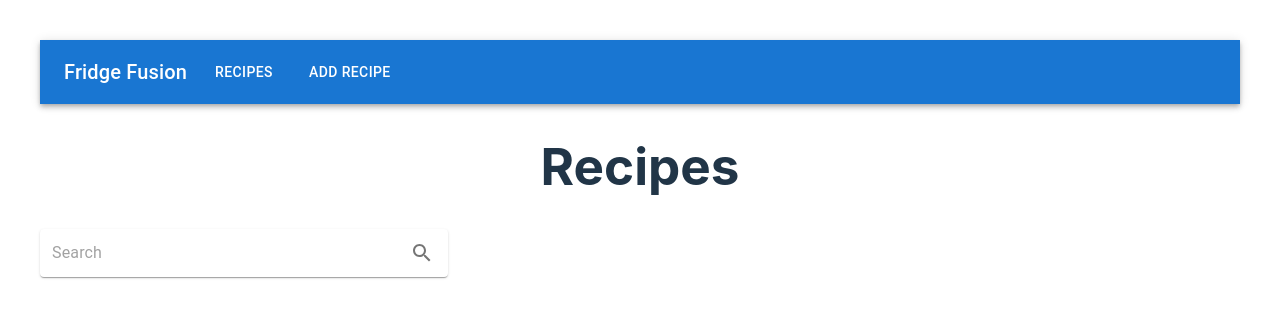
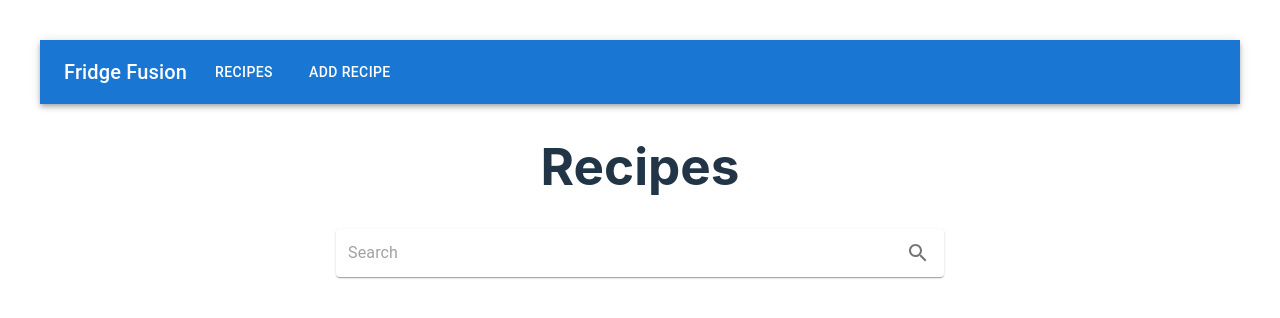
Before and after one commit to JaydenLe1102/Roulettech-KangaCook-Assigment, a React (Vite) app in the folder frontend/: page / in a window 1280 px wide. Shown: the top 318 px of the page. Built offline with nearby package versions, Linux system fonts and the light colour scheme.

Commit message:
Small Fix: style search bar

```diff
--- a/frontend/src/components/Recipes/searchBar.tsx
+++ b/frontend/src/components/Recipes/searchBar.tsx
@@ -8,11 +8,19 @@ import SearchIcon from "@mui/icons-material/Search";
 //import * as React from 'react';
 import Paper from '@mui/material/Paper';
 import InputBase from '@mui/material/InputBase';
+import { Box } from '@mui/material';
 
 const SearchBar = () => (
+	<Box
+	sx={{
+		display: 'flex',
+		justifyContent: 'center',
+		alignItems: 'center',
+	}}
+>
 	<Paper
 		component="form"
-	sx={{ p: '2px 4px', display: 'flex', alignItems: 'center', width: 400 }}
+		sx={{ p: '2px 4px', display: 'flex', alignItems: 'center', width: '50%' }}
 	>
 		<InputBase
 			sx={{ ml: 1, flex: 1 }}
@@ -26,6 +34,7 @@ const SearchBar = () => (
 			<SearchIcon />
 		</IconButton>
 	</Paper>
+</Box>
 
 );
 
```
Lines whose indentation alone changed are shown as unchanged.
